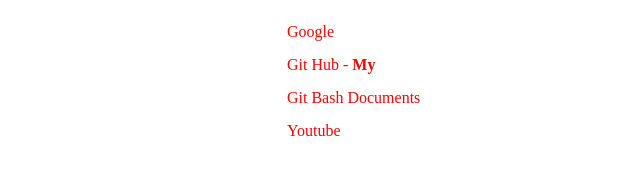
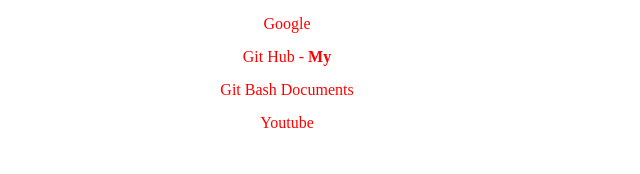
Before and after one commit to 314olas/IT-academy, a plain HTML site: page index.html in a window 1280 px wide. Shown: the whole page, without its empty margins (353-993 px from the left). Drawn offline with Linux system fonts and the light colour scheme.

Commit message:
add style

```diff
--- a/style.css
+++ b/style.css
@@ -6,6 +6,5 @@
 }
 
 .link-center {
-	position: absolute;
-	left: 50%;
+	text-align: center;
 }
```
